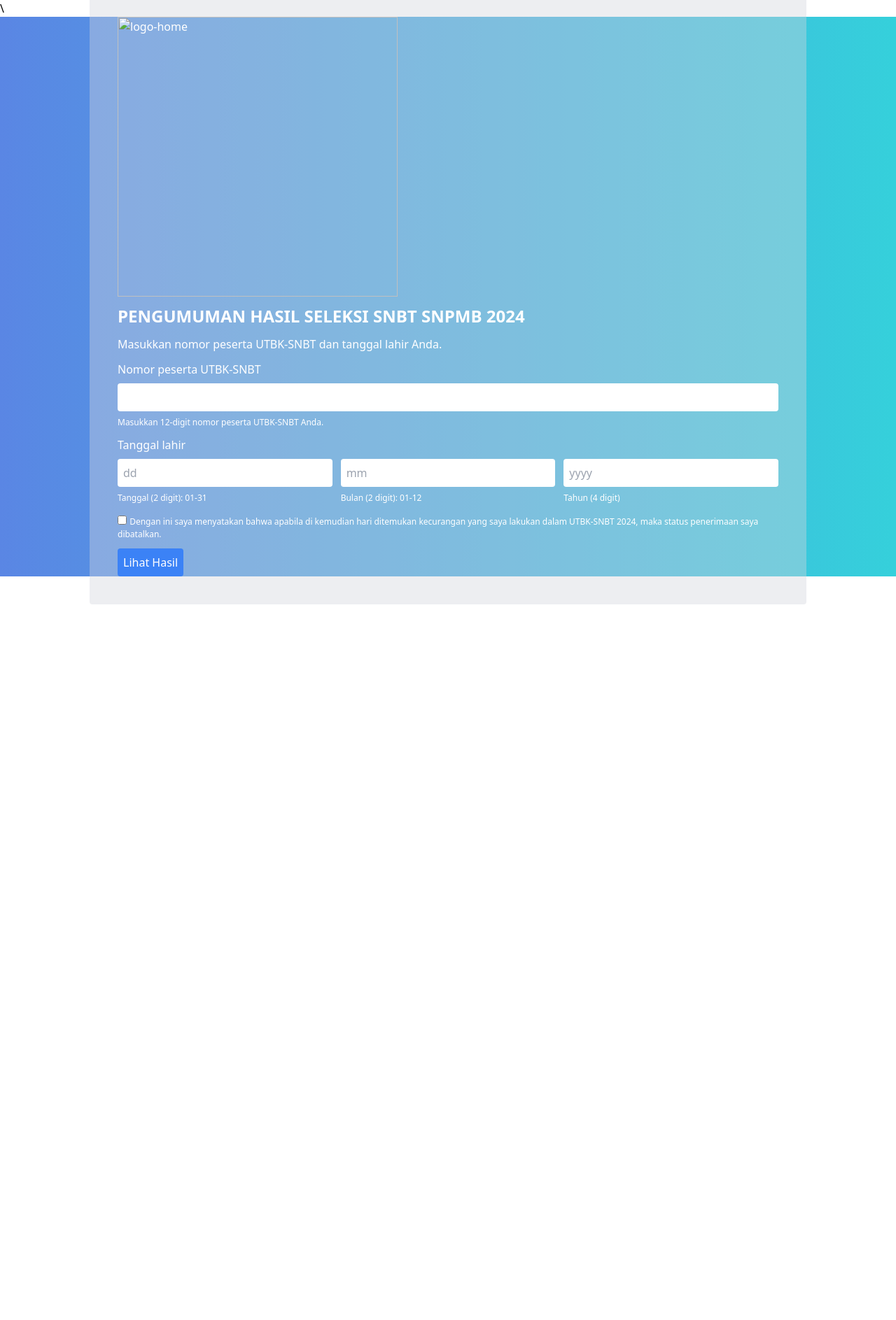
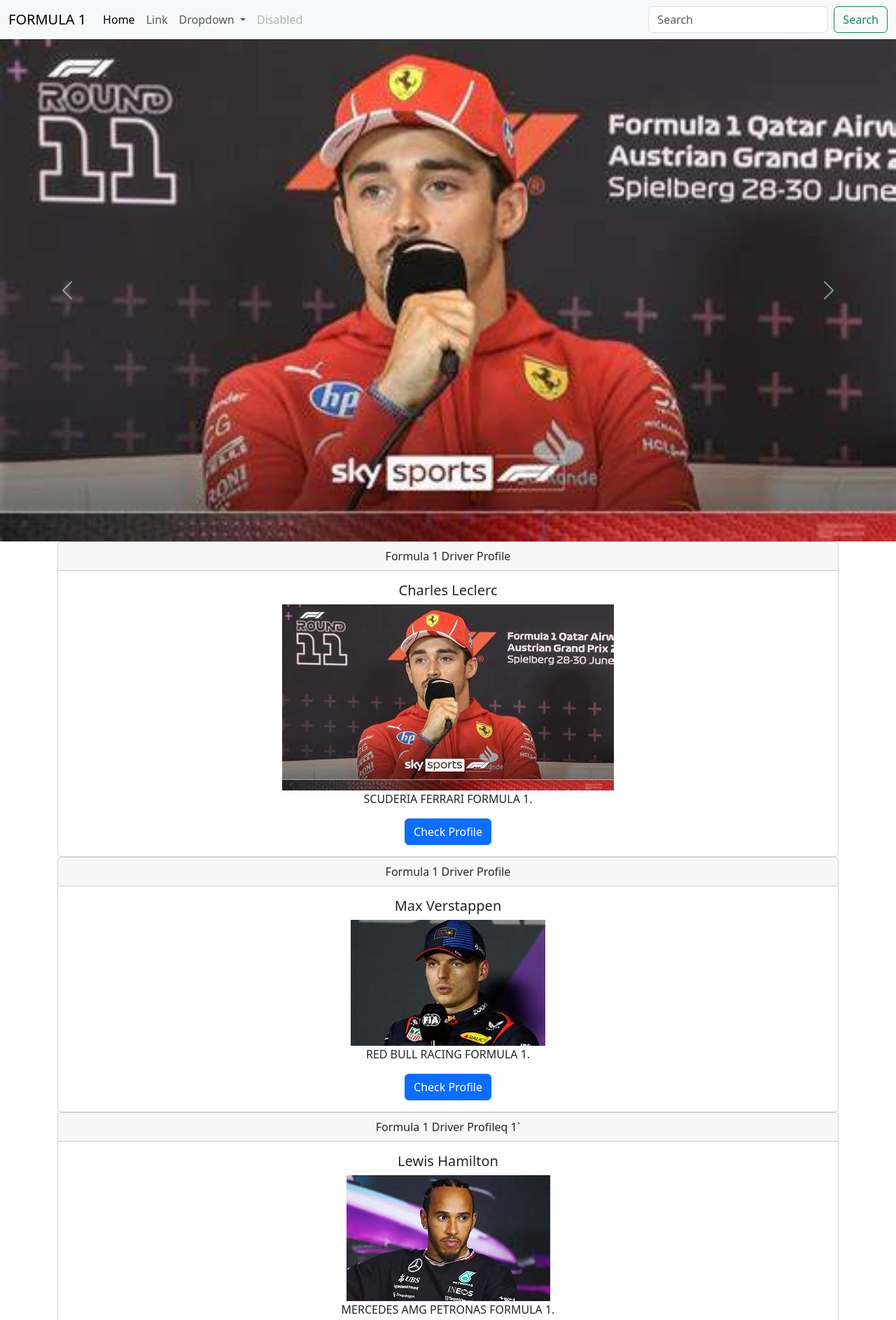
Before and after one commit to RaffaAdhiyaksa/projectkecil, a plain HTML site: page index.html in a window 1280 px wide. Shown: the top 1887 px of the page at 70% size. Before the commit the page ends 864 px from the top, so only its background shows below. Drawn offline with nearby package versions, Linux system fonts and the light colour scheme.

Commit message:
WEB F1 ISENG

```diff
--- a/index.html
+++ b/index.html
@@ -1,74 +1,130 @@
-\<!DOCTYPE html>
-<html>
+<!DOCTYPE html>
+<html lang="en">
+
 <head>
-    <meta charset="UTF-8" />
-    <meta name="viewport" content="width=device-width, initial-scale=1.0" />
-    <script src="https://cdn.tailwindcss.com"></script>
+  <meta charset="UTF-8">
+  <meta name="viewport" content="width=device-width, initial-scale=1.0">
+  <title>Document</title>
+  <link rel="stylesheet" href="style.css" />
+  <link href="https://cdn.jsdelivr.net/npm/bootstrap@5.3.3/dist/css/bootstrap.min.css" rel="stylesheet"
+    integrity="sha384-QWTKZyjpPEjISv5WaRU9OFeRpok6YctnYmDr5pNlyT2bRjXh0JMhjY6hW+ALEwIH" crossorigin="anonymous">
 </head>
+
 <body>
-    <main
-      class="bg-gradient-to-r from-[#5A86E4] to-[#35D0DB] h-screen flex items-center justify-center"
-    >
-      <section
-        class="w-[80vw] bg-gray-300/40 rounded p-10 flex flex-col gap-3 text-white"
-      >
   <div>
-          <img src="/assets/logo-home.png" class="w-[400px]" alt="logo-home" />
+    <!-- ini navbar -->
+    <nav class="navbar navbar-expand-lg bg-body-tertiary" style="background-color:red;">
+      <div class="container-fluid">
+        <a class="navbar-brand" href="#">FORMULA 1</a>
+        <button class="navbar-toggler" type="button" data-bs-toggle="collapse" data-bs-target="#navbarSupportedContent"
+          aria-controls="navbarSupportedContent" aria-expanded="false" aria-label="Toggle navigation">
+          <span class="navbar-toggler-icon"></span>
+        </button>
+        <div class="collapse navbar-collapse" id="navbarSupportedContent">
+          <ul class="navbar-nav me-auto mb-2 mb-lg-0">
+            <li class="nav-item">
+              <a class="nav-link active" aria-current="page" href="#">Home</a>
+            </li>
+            <li class="nav-item">
+              <a class="nav-link" href="#">Link</a>
+            </li>
+            <li class="nav-item dropdown">
+              <a class="nav-link dropdown-toggle" href="#" role="button" data-bs-toggle="dropdown"
+                aria-expanded="false">
+                Dropdown
+              </a>
+              <ul class="dropdown-menu">
+                <li><a class="dropdown-item" href="#">Scuderia Ferrari</a></li>
+                <li><a class="dropdown-item" href="#">Red Bull Racing</a></li>
+                <li><a class="dropdown-item" href="#">Mercedes AMG</a></li>
+                <li><a class="dropdown-item" href="#">Mclaren Mercedes</a></li>
+                <li><a class="dropdown-item" href="#">Aston Martin</a></li>
+                <li><a class="dropdown-item" href="#">Alpine</a></li>
+                <li><a class="dropdown-item" href="#">VCARB</a></li>
+                <li><a class="dropdown-item" href="#">Williams</a></li>
+                <li><a class="dropdown-item" href="#">Alfa Romeo KICK</a></li>
+                <li><a class="dropdown-item" href="#">HAAS</a></li>
+              </ul>
+            </li>
+            <li class="nav-item">
+              <a class="nav-link disabled" aria-disabled="true">Disabled</a>
+            </li>
+          </ul>
+          <form class="d-flex" role="search">
+            <input class="form-control me-2" type="search" placeholder="Search" aria-label="Search">
+            <button class="btn btn-outline-success" type="submit">Search</button>
+          </form>
         </div>
-        <h1 class="text-2xl font-bold">
-          PENGUMUMAN HASIL SELEKSI SNBT SNPMB 2024
-        </h1>
-        <h2 class="text-base">
-          Masukkan nomor peserta UTBK-SNBT dan tanggal lahir Anda.
-        </h2>
-        <div class="flex flex-col gap-2">
-          <label for="number-utbk">Nomor peserta UTBK-SNBT</label>
-          <input type="text" class="text-black p-2 rounded" />
-          <span class="text-xs"
-            >Masukkan 12-digit nomor peserta UTBK-SNBT Anda.
-          </span>
+    </nav>
+    <!-- ini navbar end -->
+<!-- carousel -->
+<div>
+  <div id="carouselExample" class="carousel slide">
+    <div class="carousel-inner">
+      <div class="carousel-item active">
+        <img src="gambar1.jpeg" class="d-block w-100" alt="...">
       </div>
-        <div class="flex flex-col gap-2">
-          <label for="number-utbk">Tanggal lahir </label>
-          <div class="grid grid-cols-3 gap-3">
-            <div class="flex flex-col gap-2">
-              <input
-                placeholder="dd"
-                type="text"
-                class="text-black p-2 rounded"
-              />
-              <span class="text-xs">Tanggal (2 digit): 01-31 </span>
+      <div class="carousel-item">
+        <img src="gambar3.jpeg" class="d-block w-100" alt="...">
       </div>
-            <div class="flex flex-col gap-2">
-              <input
-                placeholder="mm"
-                type="text"
-                class="text-black p-2 rounded"
-              />
-              <span class="text-xs">Bulan (2 digit): 01-12 </span>
+      <div class="carousel-item">
+        <img src="gambar2.jpeg" class="d-block w-100" alt="...">
       </div>
-            <div class="flex flex-col gap-2">
-              <input
-                placeholder="yyyy"
-                type="text"
-                class="text-black p-2 rounded"
-              />
-              <span class="text-xs">Tahun (4 digit) </span>
+    </div>
+    <button class="carousel-control-prev" type="button" data-bs-target="#carouselExample" data-bs-slide="prev">
+      <span class="carousel-control-prev-icon" aria-hidden="true"></span>
+      <span class="visually-hidden">Previous</span>
+    </button>
+    <button class="carousel-control-next" type="button" data-bs-target="#carouselExample" data-bs-slide="next">
+      <span class="carousel-control-next-icon" aria-hidden="true"></span>
+      <span class="visually-hidden">Next</span>
+    </button>
+  </div>
+</div>
+<!-- carousel end -->
+    <!-- ini produk saya -->
+    <div class="container text-center"
+    <div class="row">
+      <div class="card col">
+        <div class="card-header">
+          Formula 1 Driver Profile
+        </div>
+        <div class="card-body">
+          <h5 class="card-title">Charles Leclerc</h5>
+          <img src="gambar1.jpeg" class="img-fluid" alt="...">
+          <p class="card-text">SCUDERIA FERRARI FORMULA 1.</p>
+          <a href="#" class="btn btn-primary">Check Profile</a>
+        </div>
+      </div>
+      <div class="card col">
+        <div class="card-header">
+          Formula 1 Driver Profile
+        </div>
+        <div class="card-body">
+          <h5 class="card-title">Max Verstappen</h5>
+          <img src="gambar3.jpeg" class="img-fluid" alt="...">
+          <p class="card-text">RED BULL RACING FORMULA 1.</p>
+          <a href="#" class="btn btn-primary">Check Profile</a>
+        </div>
+      </div>
+      <div class="card col">
+        <div class="card-header">
+          Formula 1 Driver Profileq 1`
+        </div>
+        <div class="card-body">
+          <h5 class="card-title">Lewis Hamilton</h5>
+          <img src="gambar2.jpeg" class="img-fluid" alt="...">
+          <p class="card-text">MERCEDES AMG PETRONAS FORMULA 1.</p>
+          <a href="#" class="btn btn-primary">Check Profile</a>
         </div>
       </div>
   </div>
-        <div>
-          <input type="checkbox" name="check" id="check" />
-          <label for="check" class="text-xs"
-            >Dengan ini saya menyatakan bahwa apabila di kemudian hari ditemukan
-            kecurangan yang saya lakukan dalam UTBK-SNBT 2024, maka status
-            penerimaan saya dibatalkan.</label
-          >
  </div>
-        <div>
-          <button class="bg-blue-500 p-2 rounded">Lihat Hasil</button>
-        </div>
-      </section>
-    </main>
+ <!-- ini produk saya end -->
+
+<script src="https://cdn.jsdelivr.net/npm/bootstrap@5.3.3/dist/js/bootstrap.bundle.min.js"
+  integrity="sha384-YvpcrYf0tY3lHB60NNkmXc5s9fDVZLESaAA55NDzOxhy9GkcIdslK1eN7N6jIeHz"
+ crossorigin="anonymous"></script>
 </body>
+
 </html>
--- /dev/null
+++ b/style.css
@@ -0,0 +1 @@
+.tanpa-bootstrap
```
Also changed, not shown: gambar1.jpeg (added), gambar2.jpeg (added), gambar3.jpeg (added). Lines whose indentation alone changed are shown as unchanged.
